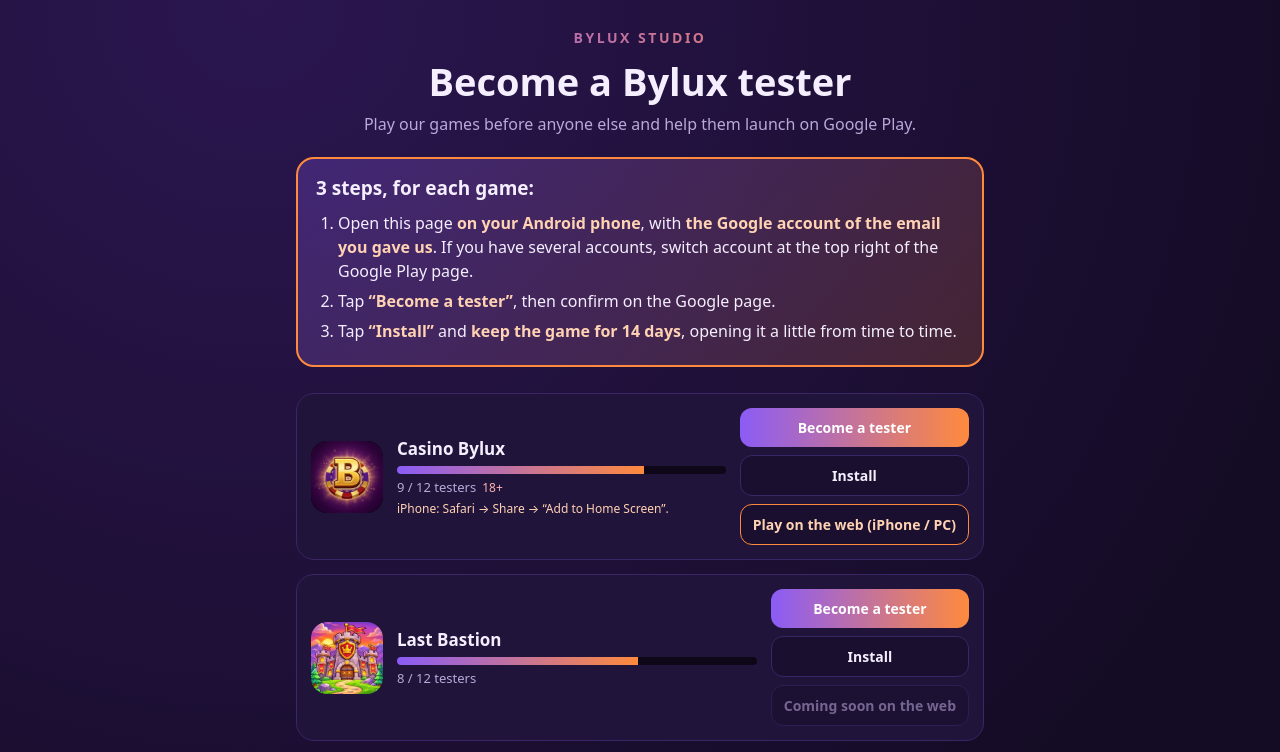
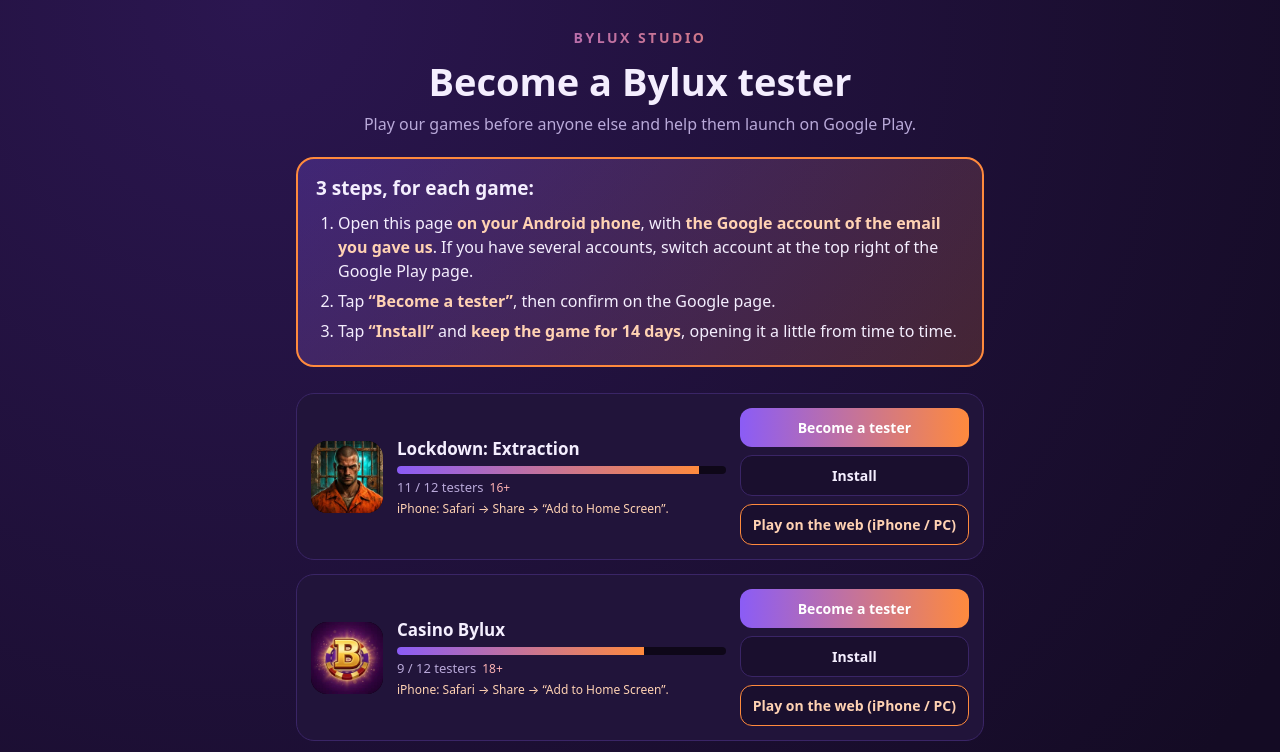
Before and after one commit to ByZirTox/jeux-krimolux-pages, a plain HTML site: page testeurs/index.html in a window 1280 px wide. Shown: the top 752 px of the page. Drawn offline with Linux system fonts and the light colour scheme.

Commit message:
feat(testeurs): ajout de Lockdown: Extraction (11/12, 16+, version web)
Lien de test fermé de la Console de Tedy (com.byzirtox.lockdown), bouton
web vers lockdown.dragonnet.online (PWA). L'âge minimum devient un libellé
par jeu (16+ / 18+).

Co-Authored-By: Claude Opus 5.5 <noreply@anthropic.com>

```diff
--- a/testeurs/index.html
+++ b/testeurs/index.html
@@ -67,9 +67,10 @@
   <footer data-t="pied">Un souci ? Réponds simplement au mail que tu as reçu. Merci, tu nous aides énormément.</footer>
 </main>
 <script>
-  // [nom, paquet, icône, testeurs, 18+, site web DÉJÀ en ligne (PWA) ou rien]
+  // [nom, paquet complet, icône, testeurs, âge mini ('' si tout public), site web DÉJÀ en ligne (PWA) ou rien]
   var JEUX = [
-    ['Casino Bylux', 'casinobylux', 'casino', 9, true, 'https://casino.dragonnet.online/'],
+    ['Lockdown: Extraction', 'com.byzirtox.lockdown', 'lockdown', 11, '16+', 'https://lockdown.dragonnet.online/'],
+    ['Casino Bylux', 'casinobylux', 'casino', 9, '18+', 'https://casino.dragonnet.online/'],
     ['Last Bastion', 'dernierbastion', 'bastion', 8],
     ['Abyss Angler', 'pecheurabysses', 'abyss', 8],
     ['Évasion Idle', 'evasionidle', 'evasion', 5],
@@ -78,8 +79,8 @@
     ['Village Bazaar', 'villagebazaar', 'bazaar', 1]
   ];
   // À changer à chaque relevé de la Console (compteurs + date) ; V force le rechargement des icônes.
-  var MAJ = { j: '15/11', h: '16 h' };
-  var V = '20261115c';
+  var MAJ = { j: '15/11', h: '16 h 15' };
+  var V = '20261115d';
   var EN = {
     titre: 'Become a Bylux tester',
     sous: 'Play our games before anyone else and help them launch on Google Play.',
@@ -106,14 +107,14 @@
   }
   var box = document.getElementById('jeux');
   JEUX.forEach(function (j) {
-    var pkg = 'com.krimolux.' + j[1];
+    var pkg = j[1].indexOf('.') > 0 ? j[1] : 'com.krimolux.' + j[1];
     var d = document.createElement('div');
     d.className = 'jeu';
     d.innerHTML =
       '<img src="icones/' + j[2] + '.webp?v=' + V + '" alt="" width="72" height="72" loading="lazy">' +
       '<div class="info"><p class="nom"></p>' +
       '<div class="barre"><span style="width:' + Math.min(100, Math.round(j[3] / 12 * 100)) + '%"></span></div>' +
-      '<div class="compte">' + j[3] + L.compte + (j[4] ? '<span class="age">' + L.age + '</span>' : '') + '</div>' +
+      '<div class="compte">' + j[3] + L.compte + (j[4] ? '<span class="age">' + j[4] + '</span>' : '') + '</div>' +
       (j[5] ? '<div class="pwa">' + L.pwa + '</div>' : '') + '</div>' +
       '<div class="boutons">' +
       '<a class="btn btn1" target="_blank" rel="noopener" href="https://play.google.com/apps/testing/' + pkg + '">' + L.btn1 + '</a>' +
```
Also changed, not shown: testeurs/icones/lockdown.webp (added).
